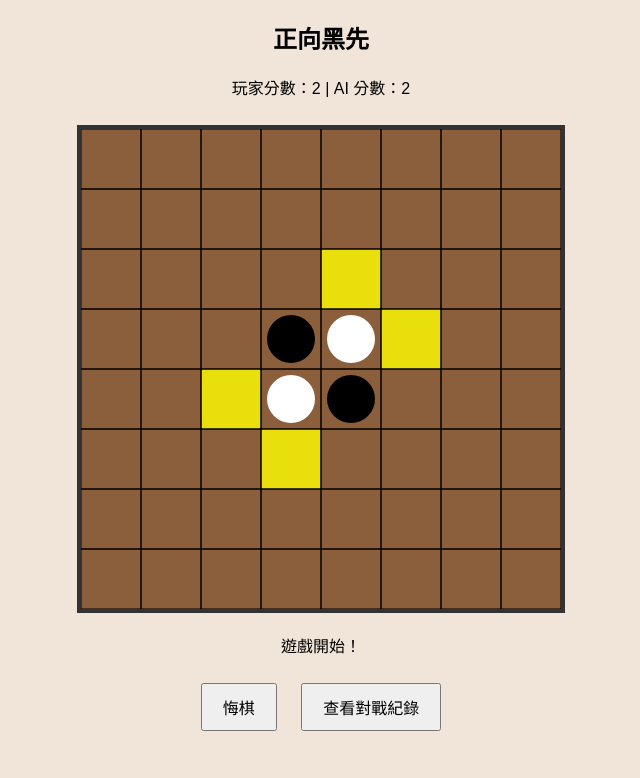
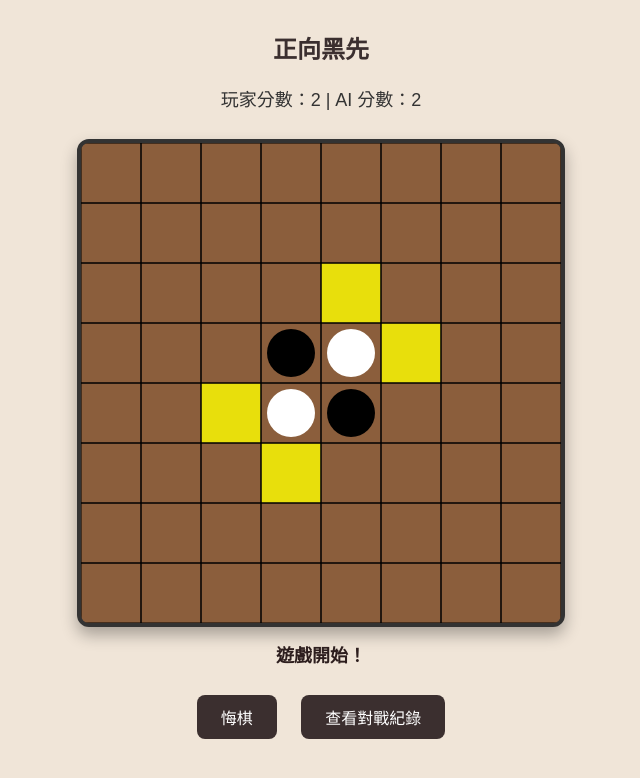
Before and after one commit to Evan950914/Evan-ai, a plain HTML site: page index.html in a window 1280 px wide. Both pictures are taken after a click on the button "玩家先手". Shown: the whole page, without its empty margins (319-959 px from the left). Drawn offline with Linux system fonts and the light colour scheme.

Commit message:
Update othello-style.css

```diff
--- a/othello-style.css
+++ b/othello-style.css
@@ -1,18 +1,54 @@
 
 body {
-  font-family: sans-serif;
+  font-family: "Noto Sans TC", sans-serif;
   text-align: center;
   background-color: #f0e5d8;
+  margin: 0;
+  padding: 0;
+}
+
+h1, h2 {
+  color: #3b2f2f;
+  margin-top: 20px;
+}
+
+#start-screen,
+#game-screen {
+  margin-top: 30px;
 }
 
 canvas {
   background-color: #8b5e3c;
   border: 4px solid #333;
+  border-radius: 12px;
+  box-shadow: 0 8px 16px rgba(0, 0, 0, 0.3);
   margin-top: 10px;
 }
 
 button {
-  padding: 10px 20px;
+  padding: 10px 24px;
   font-size: 16px;
   margin: 10px;
+  border: none;
+  border-radius: 8px;
+  background-color: #3b2f2f;
+  color: #fff;
+  cursor: pointer;
+  transition: background-color 0.3s;
 }
+
+button:hover {
+  background-color: #614a3a;
+}
+
+#status {
+  font-weight: bold;
+  margin-top: 10px;
+  color: #2d1e1e;
+  font-size: 18px;
+}
+
+p {
+  font-size: 18px;
+  color: #333;
+}
```
